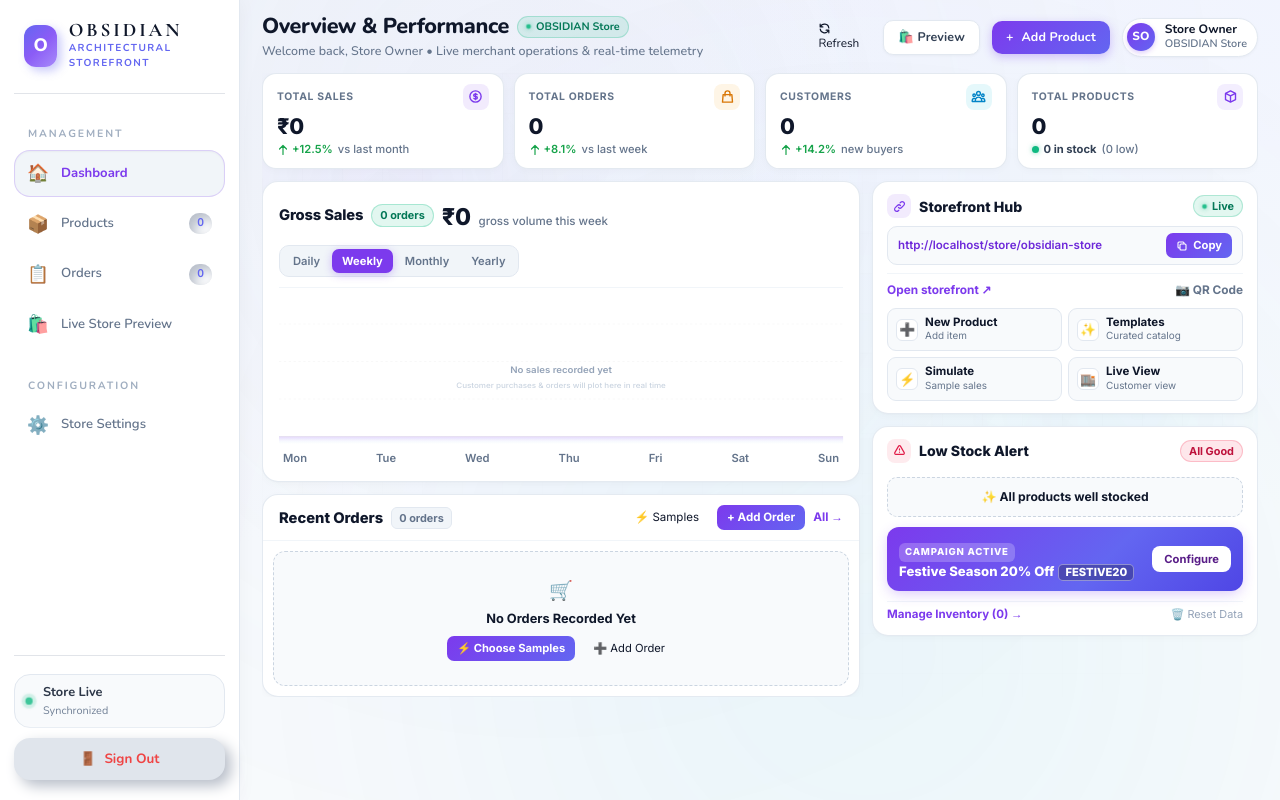
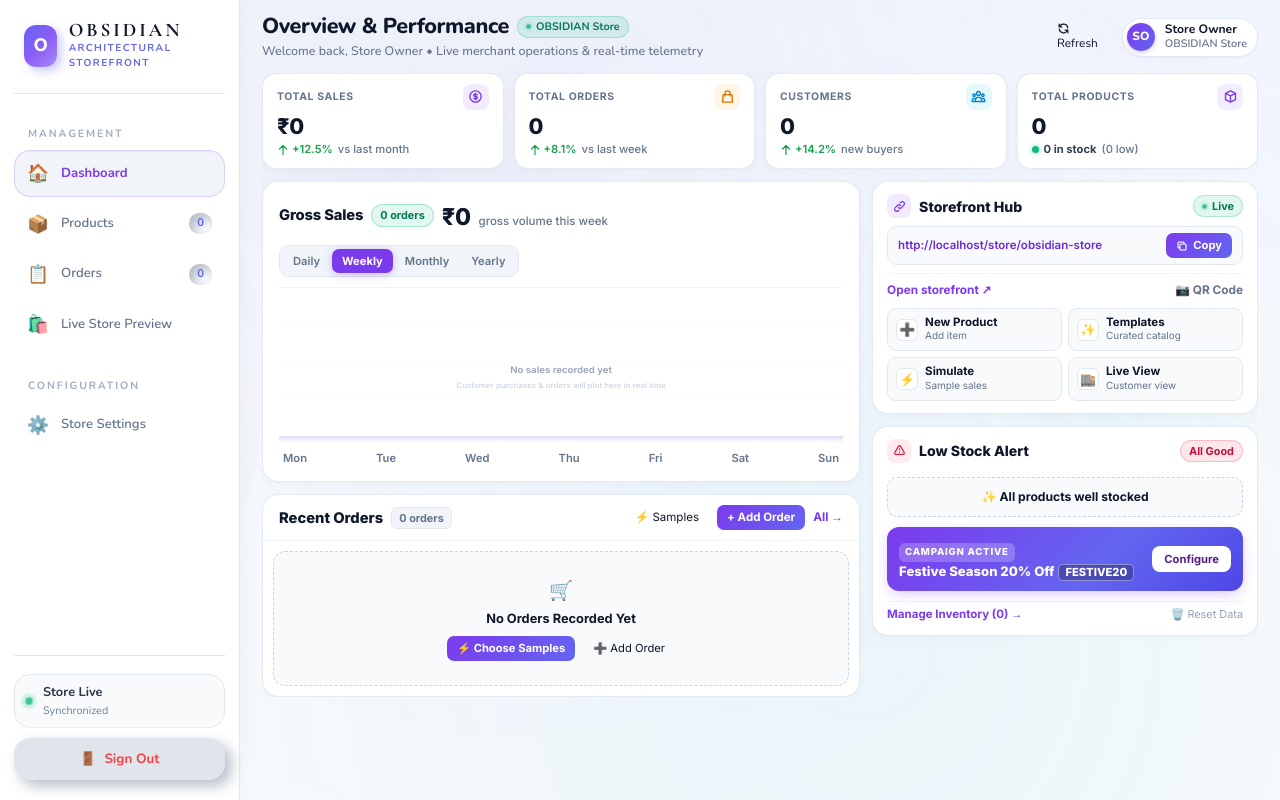
Before and after one commit to duttaranit135-cmyk/OBSIDIAN, a Next.js app: page /dashboard in a window 1280 px wide. Built offline with nearby package versions, Linux system fonts and the light colour scheme.

Commit message:
ui(dashboard): remove preview and add product buttons from dashboard topbar

```diff
--- a/src/app/dashboard/page.tsx
+++ b/src/app/dashboard/page.tsx
@@ -776,27 +776,6 @@ export default function DashboardPage() {
               </button>
             )}
 
-            {activeTab !== "settings" && activeTab !== "orders" && (
-              <>
-                <button
-                  onClick={() => setShowStorePreview(true)}
-                  className="db-btn db-btn-secondary"
-                  data-cursor="link"
-                  title="Preview Customer Storefront"
-                >
-                  🛍️ Preview
-                </button>
-
-                <button
-                  onClick={openAddProductModal}
-                  className="db-btn db-btn-primary"
-                  data-cursor="link"
-                >
-                  <span>+</span>
-                  <span>Add Product</span>
-                </button>
-              </>
-            )}
 
             {/* Profile Chip */}
             <div className="db-profile-chip">
```
